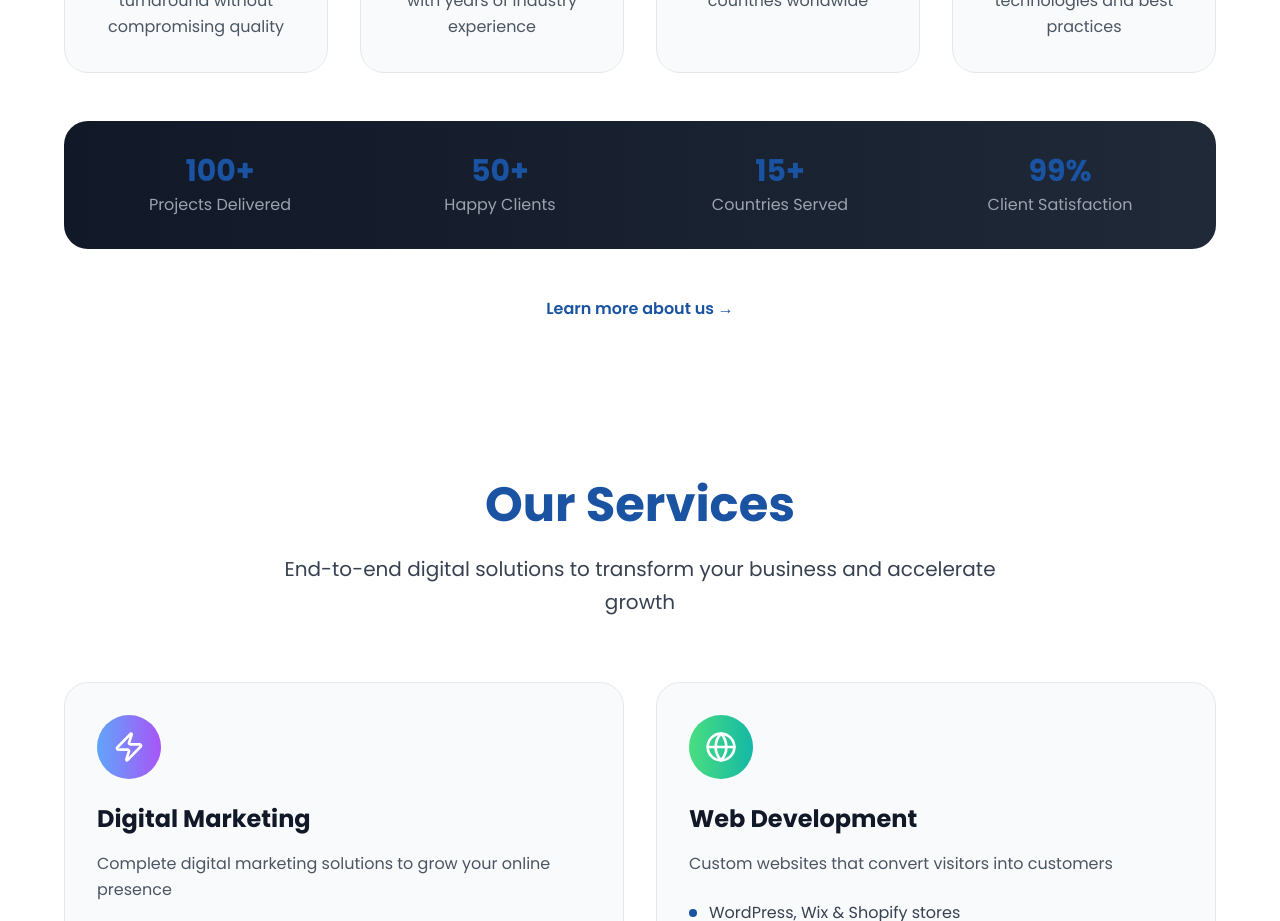
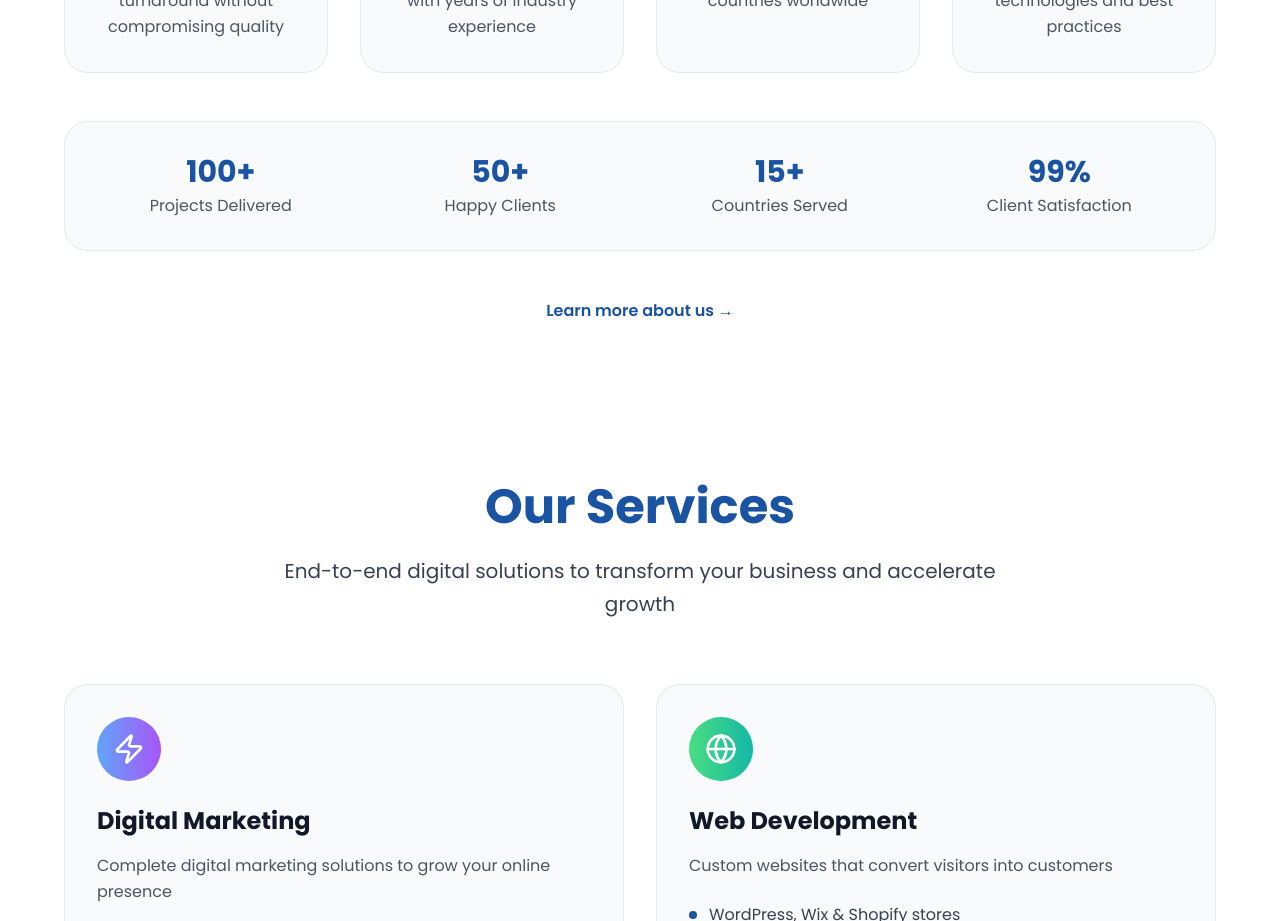
Before and after one commit to ddsyasas/idersolutions-web, a Next.js app: page / in a window 1280 px wide. Shown: the part 1280-2201 px from the top of the page. Built offline with nearby package versions, Linux system fonts and the light colour scheme; no server answers.

Commit message:
Lighten stats bar background on home page

```diff
--- a/src/components/AboutPreview.tsx
+++ b/src/components/AboutPreview.tsx
@@ -65,7 +65,7 @@ const AboutPreview = () => {
                     </div>
 
                     {/* Stats Row */}
-                    <div className="bg-gradient-to-r from-gray-900 to-gray-800 rounded-3xl p-8">
+                    <div className="bg-gray-50 rounded-3xl p-8 border border-gray-200">
                         <div className="grid grid-cols-2 md:grid-cols-4 gap-8 text-center">
                             {[
                                 { metric: '100+', label: 'Projects Delivered' },
@@ -75,7 +75,7 @@ const AboutPreview = () => {
                             ].map((stat, index) => (
                                 <div key={index}>
                                     <div className="text-3xl font-bold text-ider-yellow mb-1">{stat.metric}</div>
-                                    <div className="text-gray-400">{stat.label}</div>
+                                    <div className="text-gray-600">{stat.label}</div>
                                 </div>
                             ))}
                         </div>
```
